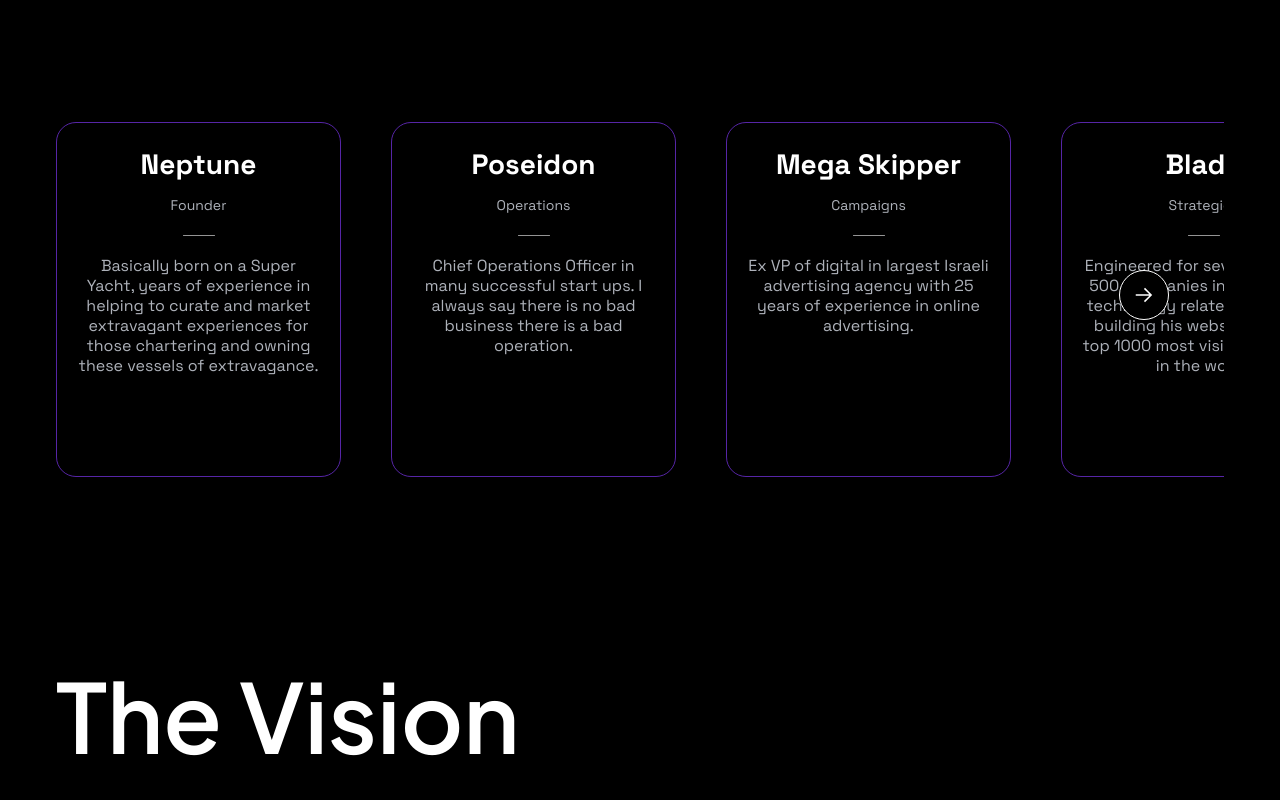
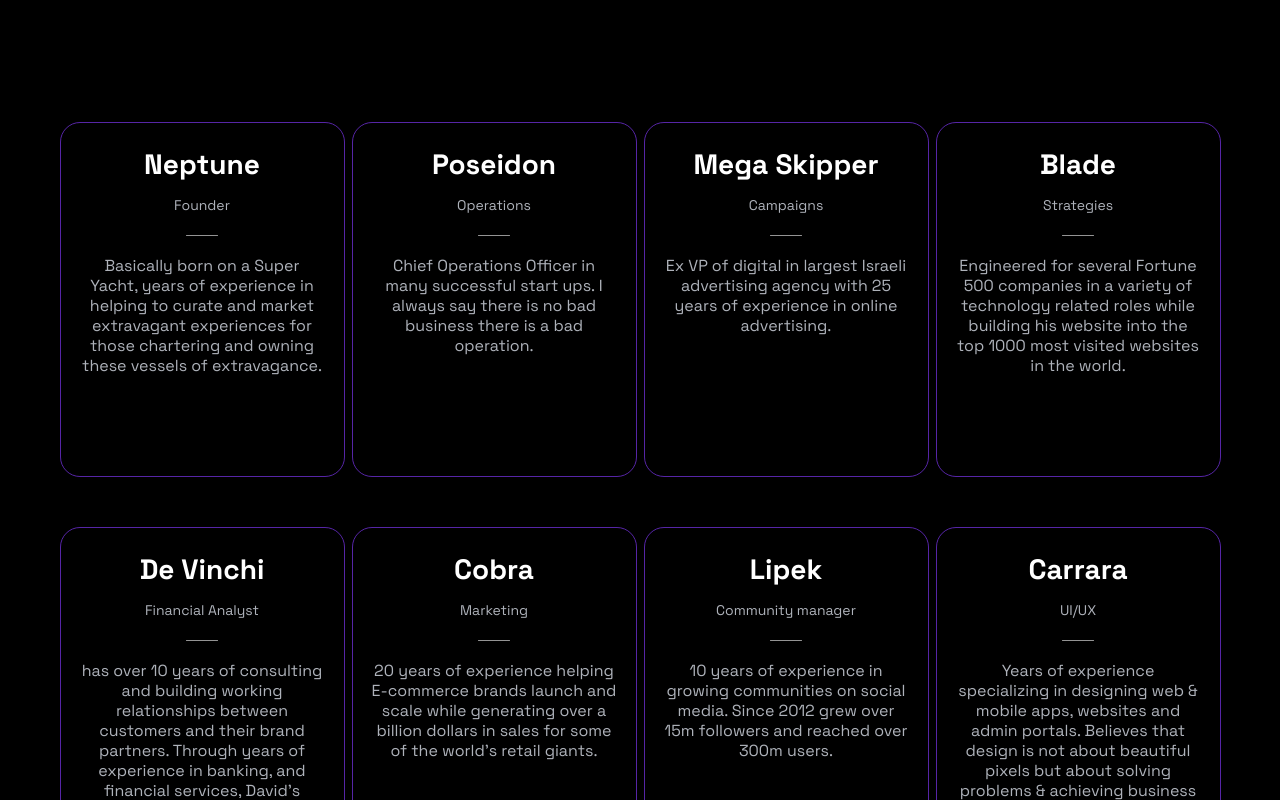
Before and after one commit to yclub-io/yachts-lending, a Next.js app: page / in a window 1280 px wide. Shown: the part 4820-5620 px from the top of the page. Built offline with nearby package versions, Linux system fonts and the light colour scheme.

Commit message:
fixed index, added mint pages

```diff
--- a/components/Header.js
+++ b/components/Header.js
@@ -1,3 +1,4 @@
+import Link from "next/link";
 import { useState } from "react";
 import MobileMenu from "./MobileMenu";
 
@@ -5,9 +6,11 @@ const Header = () => {
   const [isMobileMenuVisible, setMobileMenuVisible] = useState(false);
   return (
     <nav className="relative z-50 font-Grotesk  text-white-1">
-      <div className="flex justify-center lg:justify-between items-center
-                      py-8 px-4 lg:px-14
-                      border-b border-white-1 border-opacity-50">
+      <div
+        className="flex items-center justify-center border-b
+                      border-white-1 border-opacity-50 py-8
+                      px-4 lg:justify-between lg:px-14"
+      >
         <a href="/">
           <img
             className="w-[70px] cursor-pointer lg:w-[96px]"
@@ -29,12 +32,15 @@ const Header = () => {
         </div>
 
         {/*MINT button*/}
-        <div className="hidden lg:flex text-[16px] font-semibold">
-          <button className="px-[51px] py-[16px]
-                             bg-pink-1 border border-pink-1 rounded-[50px] shadow-headerButton">
-            Mint
-
-          </button>
+        <div className="hidden text-[16px] font-semibold lg:flex">
+          <Link href="mint">
+            <button
+              className="rounded-[50px] border
+                             border-pink-1 bg-pink-1 px-[51px] py-[16px] shadow-headerButton"
+            >
+              Mint
+            </button>
+          </Link>
         </div>
 
         {isMobileMenuVisible && (
--- a/components/Team.js
+++ b/components/Team.js
@@ -1,63 +1,6 @@
 import TeamDesktop from "./TeamDesktop";
 import TeamMobile from "./TeamMobile";
-
-const teamData = [
-  {
-    name: "Neptune",
-    meta: "Founder",
-    desc: "Basically born on a Super Yacht, years of experience in helping to curate and market extravagant experiences for those chartering and owning these vessels of extravagance.",
-  },
-  {
-    name: "Poseidon",
-    meta: "Operations",
-    desc: "Chief Operations Officer in many successful start ups. I always say there is no bad business there is a bad operation.",
-  },
-  {
-    name: "Mega Skipper",
-    meta: "Campaigns",
-    desc: "Ex VP of digital in largest Israeli advertising agency with 25 years of experience in online advertising.",
-  },
-  {
-    name: "Blade",
-    meta: "Strategies",
-    desc: "Engineered for several Fortune 500 companies in a variety of technology related roles while building his website into the top 1000 most visited websites in the world.",
-  },
-  {
-    name: "De Vinchi",
-    meta: "Financial Analyst",
-    desc: "has over 10 years of consulting and building working relationships between customers and their brand partners. Through years of experience in banking, and financial services, David’s managed to institute financial systems to strengthen portfolio health.",
-  },
-  {
-    name: "Cobra",
-    meta: "Marketing",
-    desc: "20 years of experience helping E-commerce brands launch and scale while generating over a billion dollars in sales for some of the world's retail giants.",
-  },
-  {
-    name: "Lipek",
-    meta: "Community manager",
-    desc: "10 years of experience in growing communities on social media. Since 2012 grew over 15m followers and reached over 300m users.",
-  },
-  {
-    name: "Carrara",
-    meta: "UI/UX",
-    desc: "Years of experience specializing in designing web & mobile apps, websites and admin portals. Believes that design is not about beautiful pixels but about solving problems & achieving business and user goals.",
-  },
-  {
-    name: "Polo Marco",
-    meta: "Brand Strategists & Communications",
-    desc: "Photographer and Strategist, with over 5 years of helping brands strengthen their communications, communities, and lifestyle experiences.",
-  },
-  {
-    name: "Yacht Mogul",
-    meta: "Advisor",
-    desc: "All passion and love for yachts and their ability to inspire people all around the world. A chosen “Influencial figure in the yachting world” by some of the press such as Forbes,CNN,BOAT,Robb Report.",
-  },
-  {
-    name: "CryptoDon",
-    meta: "Advisor",
-    desc: "Early investor in many projects like BAYC and in the ethereum blockchain. Dedicated curator in owned Web3 investment communities.",
-  },
-];
+import teamData from "../data/teamData";
 
 const Team = () => {
   return (
--- a/components/TeamDesktop.js
+++ b/components/TeamDesktop.js
@@ -1,40 +1,10 @@
 import { useState, useEffect, useRef } from "react";
 
 const TeamDesktop = ({ teamData }) => {
-  const [scrollPosition, setScrollPosition] = useState(0);
-  const [isEndOfrightScroll, setEndOfrightScroll] = useState(false);
-
-  const elRef = useRef();
-  let el;
-
-  const useHorizontalScroll = () => {
-    useEffect(() => {
-      el = elRef.current;
-      el.scrollTo({ left: scrollPosition });
-      setEndOfrightScroll(el.scrollLeft + el.clientWidth === el.scrollWidth);
-      if (el) {
-        const onScroll = (e) => {
-          setScrollPosition(el.scrollLeft);
-        };
-        el.addEventListener("wheel", onScroll);
-        return () => el.removeEventListener("wheel", onScroll);
-      }
-    }, [scrollPosition]);
-    return elRef;
-  };
-
-  const setNextTeamCard = () => {
-    console.log("click");
-    const cardWidth = parseInt(el.scrollWidth / teamData.length);
-    const currnetCard = parseInt(scrollPosition / cardWidth);
-    console.log("currnetCard", currnetCard);
-    setScrollPosition((currnetCard + 1) * cardWidth);
-  };
-
   const renderTeam = teamData.map((membber, index) => (
     <div
       key={index}
-      className="m-auto flex h-[355px] w-[285px] flex-col rounded-[20px] border border-purple-1 px-1 text-center font-Grotesk"
+      className="m-auto mb-[50px] flex h-[355px] w-[285px] flex-col rounded-[20px] border border-purple-1 px-1 text-center font-Grotesk"
     >
       <p className="pt-[20px] text-[28px] font-bold">{membber.name}</p>
       <p className="pt-[10px] text-sm text-gray-1">{membber.meta}</p>
@@ -51,26 +21,7 @@ const TeamDesktop = ({ teamData }) => {
     </div>
   ));
 
-  return (
-    <div className="relative">
-      <div
-        ref={useHorizontalScroll()}
-        className="hidden grid-flow-col-dense gap-[20px] overflow-y-hidden overflow-x-scroll lg:grid lg:gap-[50px]"
-      >
-        {!isEndOfrightScroll && (
-          <div className="absolute top-0 right-0 hidden h-full w-40 lg:flex ">
-            <img
-              className="m-auto cursor-pointer "
-              src="/images/teamArrowScrollToRight.svg"
-              alt="arrow"
-              onClick={setNextTeamCard}
-            />
-          </div>
-        )}
-        {renderTeam}
-      </div>
-    </div>
-  );
+  return <div className="flex flex-wrap">{renderTeam}</div>;
 };
 
 export default TeamDesktop;
--- a/components/Tokonomics.js
+++ b/components/Tokonomics.js
@@ -5,7 +5,7 @@ const Tokonomics = () => {
           {/*HEADING*/}
 
             <h1 className="flex flex-col font-semibold text-[96px] font-Plus">
-              Tokonomics
+              Tokenomics
               <span className="text-[36px] font-Plus">
                  SYC
               </span>
--- /dev/null
+++ b/data/teamData.js
@@ -0,0 +1,59 @@
+const teamData = [
+    {
+      name: "Neptune",
+      meta: "Founder",
+      desc: "Basically born on a Super Yacht, years of experience in helping to curate and market extravagant experiences for those chartering and owning these vessels of extravagance.",
+    },
+    {
+      name: "Poseidon",
+      meta: "Operations",
+      desc: "Chief Operations Officer in many successful start ups. I always say there is no bad business there is a bad operation.",
+    },
+    {
+      name: "Mega Skipper",
+      meta: "Campaigns",
+      desc: "Ex VP of digital in largest Israeli advertising agency with 25 years of experience in online advertising.",
+    },
+    {
+      name: "Blade",
+      meta: "Strategies",
+      desc: "Engineered for several Fortune 500 companies in a variety of technology related roles while building his website into the top 1000 most visited websites in the world.",
+    },
+    {
+      name: "De Vinchi",
+      meta: "Financial Analyst",
+      desc: "has over 10 years of consulting and building working relationships between customers and their brand partners. Through years of experience in banking, and financial services, David’s managed to institute financial systems to strengthen portfolio health.",
+    },
+    {
+      name: "Cobra",
+      meta: "Marketing",
+      desc: "20 years of experience helping E-commerce brands launch and scale while generating over a billion dollars in sales for some of the world's retail giants.",
+    },
+    {
+      name: "Lipek",
+      meta: "Community manager",
+      desc: "10 years of experience in growing communities on social media. Since 2012 grew over 15m followers and reached over 300m users.",
+    },
+    {
+      name: "Carrara",
+      meta: "UI/UX",
+      desc: "Years of experience specializing in designing web & mobile apps, websites and admin portals. Believes that design is not about beautiful pixels but about solving problems & achieving business and user goals.",
+    },
+    {
+      name: "Polo Marco",
+      meta: "Brand Strategists & Communications",
+      desc: "Photographer and Strategist, with over 5 years of helping brands strengthen their communications, communities, and lifestyle experiences.",
+    },
+    {
+      name: "Yacht Mogul",
+      meta: "Advisor",
+      desc: "All passion and love for yachts and their ability to inspire people all around the world. A chosen “Influencial figure in the yachting world” by some of the press such as Forbes,CNN,BOAT,Robb Report.",
+    },
+    {
+      name: "CryptoDon",
+      meta: "Advisor",
+      desc: "Early investor in many projects like BAYC and in the ethereum blockchain. Dedicated curator in owned Web3 investment communities.",
+    },
+  ];
+
+  export default teamData;
--- /dev/null
+++ b/pages/mint.js
@@ -0,0 +1,11 @@
+import Header from "../components/Header";
+
+const MintIndex = () => {
+  return (
+    <div className="m-auto max-w-[1440px]">
+      <Header />
+    </div>
+  );
+};
+
+export default MintIndex;
```
Also changed, not shown: components/Hero.js (+19 -16 lines).
